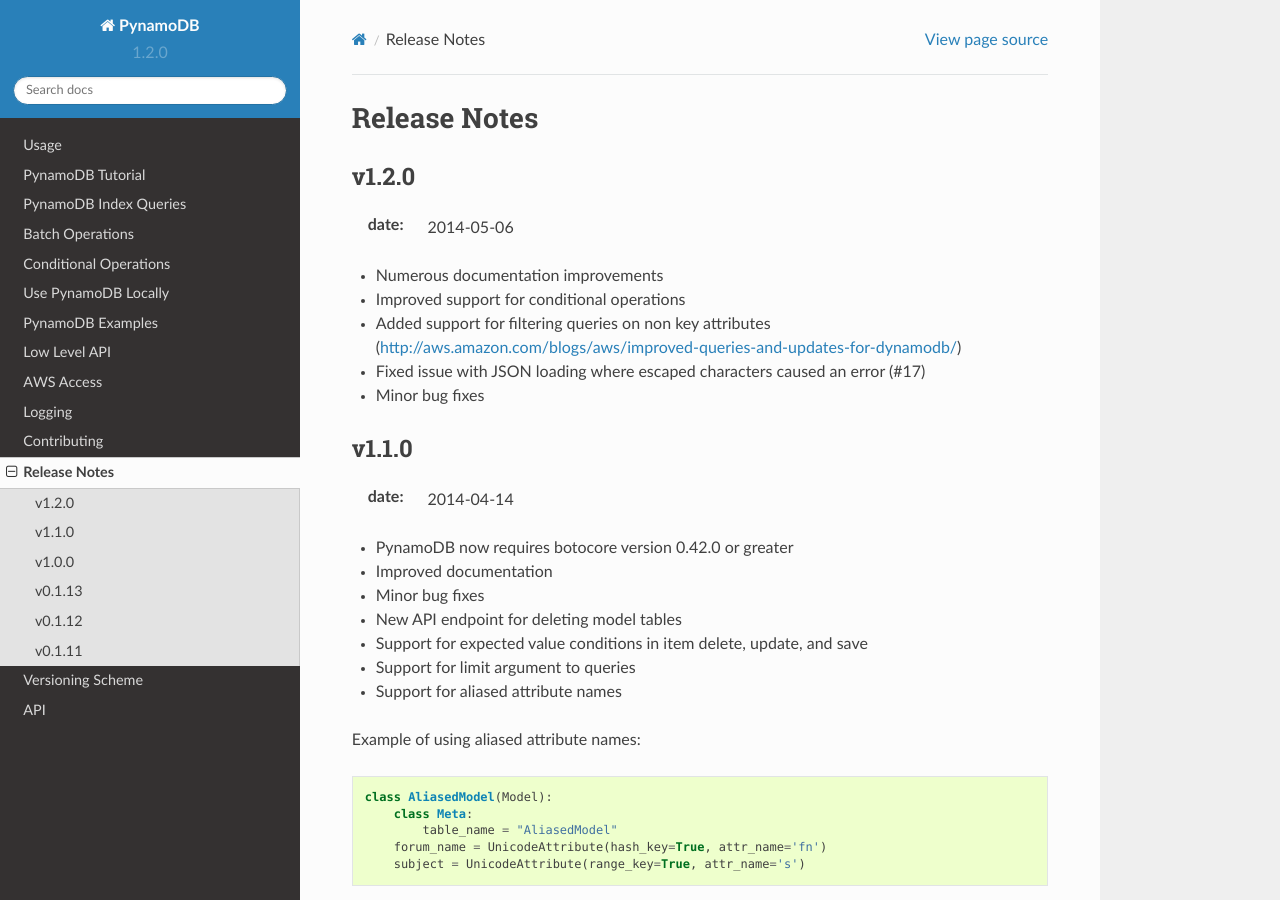
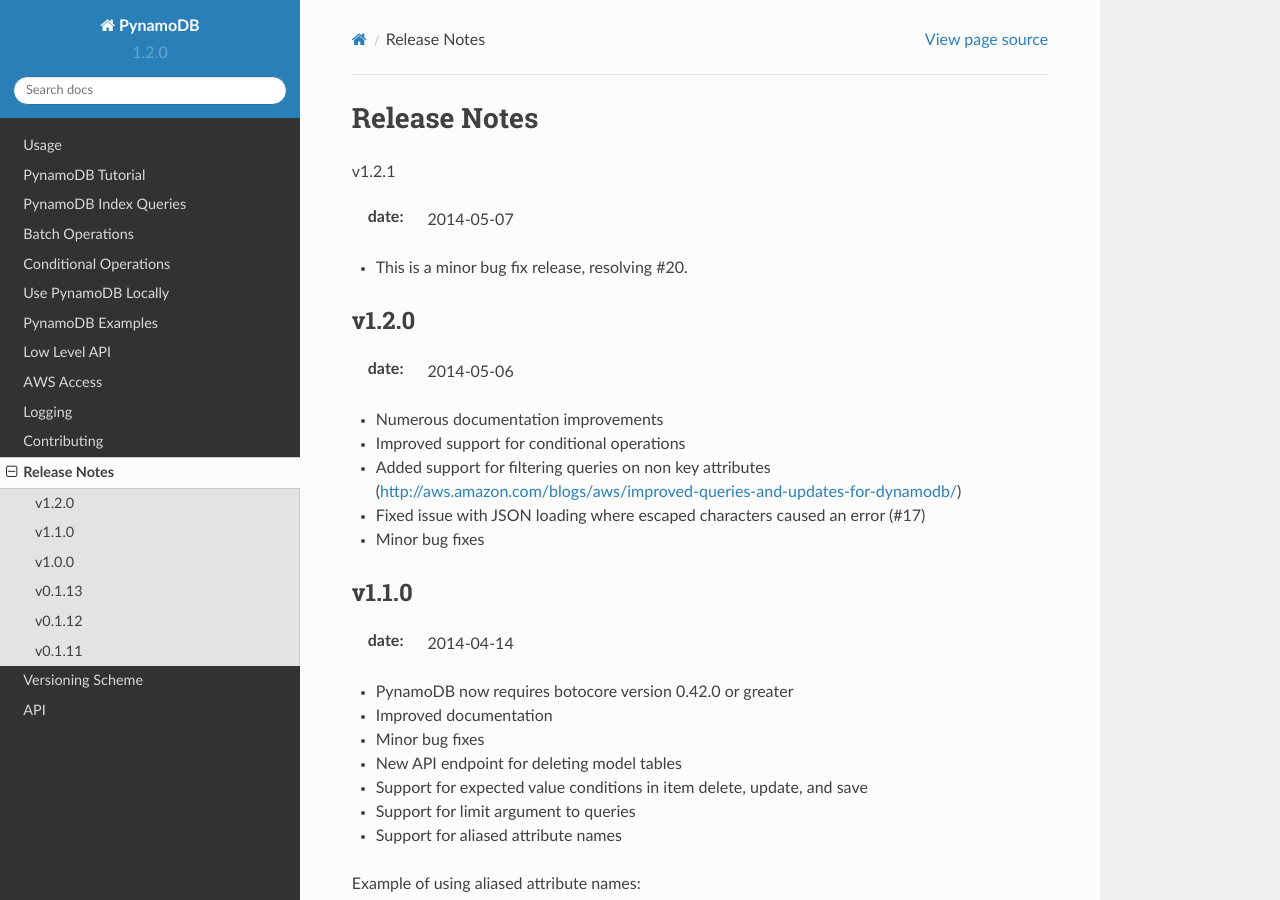
Before and after one commit to pynamodb/PynamoDB, a Sphinx documentation site: the page built from docs/release_notes.rst, in a window 1280 px wide and 900 px high. Built offline with Sphinx 7.4.7 and the Read the Docs theme 2.0.0, drawn with Linux system fonts in a browser that asks for light colours.

Commit message:
Release notes for 1.2.1

```diff
--- a/docs/release_notes.rst
+++ b/docs/release_notes.rst
@@ -1,5 +1,11 @@
 Release Notes
 =============
+v1.2.1
+
+:date: 2014-05-07
+
+* This is a minor bug fix release, resolving #20.
+
 v1.2.0
 ------
 
```
